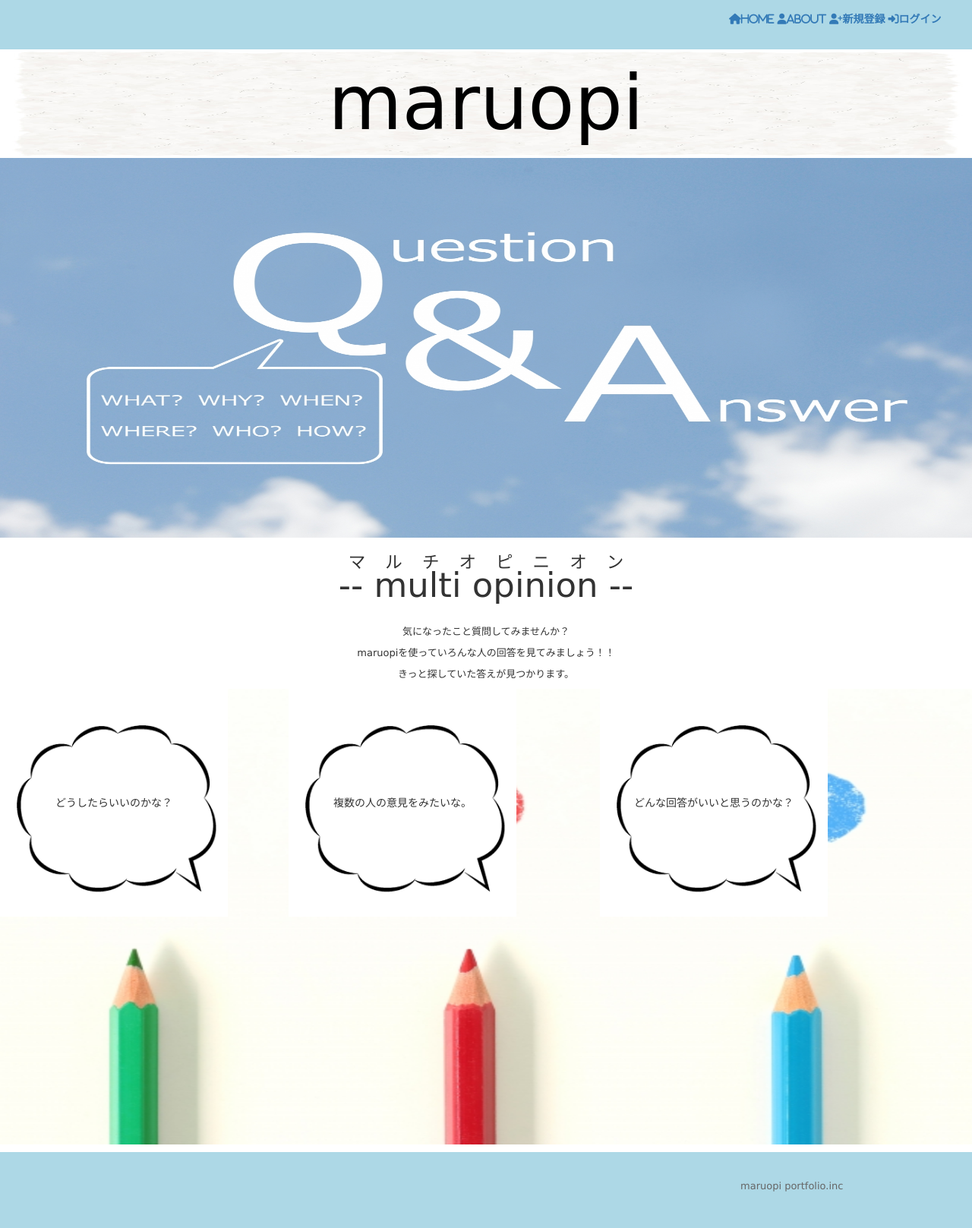
After one commit to yuuma-S/maruopi, a Rails app: page /about in a window 1280 px wide. The commit adds this page. Shown: the whole page at 76% size. Run offline with Rails 7, Linux system fonts and the light colour scheme; style sheets or scripts are compiled from the project's sources; some libraries are stand-ins or nearby versions.

Commit message:
about page add

```diff
--- a/app/assets/javascripts/application.js
+++ b/app/assets/javascripts/application.js
@@ -23,3 +23,17 @@ $(function(){
    $("#counter").text(countNum + "文字" + "（最大3000文字）");
  });
 });
+
+$(function(){
+    $(window).scroll(function (){
+        $('.one-question-1, .one-question-2, .one-question-3 ').each(function(){
+            var targetElement = $(this).offset().top;
+            var scroll = $(window).scrollTop();
+            var windowHeight = $(window).height();
+            if (scroll > targetElement - windowHeight + 200){
+                $(this).css('opacity','1');
+                $(this).css('transform','translateY(0)');
+            }
+        });
+    });
+});
--- /dev/null
+++ b/app/assets/javascripts/home.coffee
@@ -0,0 +1,3 @@
+# Place all the behaviors and hooks related to the matching controller here.
+# All this logic will automatically be available in application.js.
+# You can use CoffeeScript in this file: http://coffeescript.org/
--- a/app/assets/stylesheets/application.scss
+++ b/app/assets/stylesheets/application.scss
@@ -45,3 +45,7 @@ footer{
 	background-color: #add8e6;
 	margin-top: 10px;
 }
+
+.col-xs-12{
+	padding: 0px;
+}
--- /dev/null
+++ b/app/assets/stylesheets/home.scss
@@ -0,0 +1,87 @@
+// Place all the styles related to the home controller here.
+// They will automatically be included in application.css.
+// You can use Sass (SCSS) here: http://sass-lang.com/
+
+
+.top-image{
+	height: 500px;
+	width: 100%;
+	background-image:url(../assets/maruopi1.jpg);
+	background-size: 100% 100%;
+	margin-bottom: 20px;
+}
+
+.top-title{
+	background-image:url(../assets/maruopi2.jpg);
+	background-size: 100% 100%;
+	text-align: center;
+	color: black;
+	font-size: 100px;
+	font-family: cursive, "Bradley Hand", Courier, "Segoe Print", sans-serif;
+}
+
+.explain{
+	font-size: 45px;
+	font-family: cursive, "Bradley Hand", Courier, "Segoe Print", sans-serif;
+	text-align: center;
+}
+
+.explain-show{
+	margin-top: 20px;
+	width: 100%;
+	hight: 500px;
+	text-align: center;
+}
+
+.some-question{
+	height: 600px;
+	width: 100%;
+	background-image:url(../assets/maruopi3.jpg);
+	background-size: 100% 100%;
+	position: relative;
+}
+
+.one-question-1{
+	height: 300px;
+	width: 300px;
+	background-image:url(../assets/maruopi4.jpg);
+	background-size: 100% 100%;
+	position: absolute;
+	top: 10;
+	left: 0px;
+	opacity : 0;
+  	transform: translateY(20px);
+  	transition: all 1s;
+  	text-align: center;
+  	line-height: 300px;
+}
+
+.one-question-2{
+	height: 300px;
+	width: 300px;
+	background-image:url(../assets/maruopi4.jpg);
+	background-size: 100% 100%;
+	position: absolute;
+	top: 10;
+	left: 380px;
+	opacity : 0;
+  	transform: translateY(20px);
+  	transition: all 1s;
+  	text-align: center;
+  	line-height: 300px;
+}
+
+.one-question-3{
+	height: 300px;
+	width: 300px;
+	background-image:url(../assets/maruopi4.jpg);
+	background-size: 100% 100%;
+	position: absolute;
+	top: 10;
+	left: 790px;
+	opacity : 0;
+  	transform: translateY(20px);
+  	transition: all 1s;
+  	text-align: center;
+  	line-height: 300px;
+}
--- /dev/null
+++ b/app/controllers/home_controller.rb
@@ -0,0 +1,4 @@
+class HomeController < ApplicationController
+  def about
+  end
+end
--- /dev/null
+++ b/app/helpers/home_helper.rb
@@ -0,0 +1,2 @@
+module HomeHelper
+end
--- /dev/null
+++ b/app/views/home/about.html.erb
@@ -0,0 +1,40 @@
+
+
+<div class="container-fluid">
+	<div class="row">
+
+		<!-- =========== title ============= -->
+		<div class="top-title">maruopi</div>
+		<div class="top-image"></div>
+		<!-- =============================== -->
+
+		<div class="explain">
+			<ruby>
+			<rb>-- multi opinion --</rb>
+			<rt>マルチオピニオン</rt>
+			</ruby>
+		</div>
+
+		<!-- =========== main image ============= -->
+		<div class="explain-show">
+			<p>気になったこと質問してみませんか？</p>
+			<p>maruopiを使っていろんな人の回答を見てみましょう！！</p>
+			<p>きっと探していた答えが見つかります。</p>
+		</div>
+
+		<div class="some-question">
+			<div class="one-question-1">どうしたらいいのかな？</div>
+			<div class="one-question-2">複数の人の意見をみたいな。</div>
+			<div class="one-question-3">どんな回答がいいと思うのかな？</div>
+		</div>
+		<!-- ===================================== -->
+
+
+
+
+
+
+
+
+	</div>
+</div>
--- a/config/routes.rb
+++ b/config/routes.rb
@@ -1,5 +1,6 @@
 Rails.application.routes.draw do
 
+  get 'home/about'
   get 'comments/create'
 devise_for :end_users
   # For details on the DSL available within this file, see http://guides.rubyonrails.org/routing.html
```
Also changed, not shown: test/controllers/home_controller_test.rb (added, +9 -0 lines), app/assets/images/maruopi1.jpg (added), app/assets/images/maruopi2.jpg (added), app/assets/images/maruopi3.jpg (added), app/assets/images/maruopi4.jpg (added).
